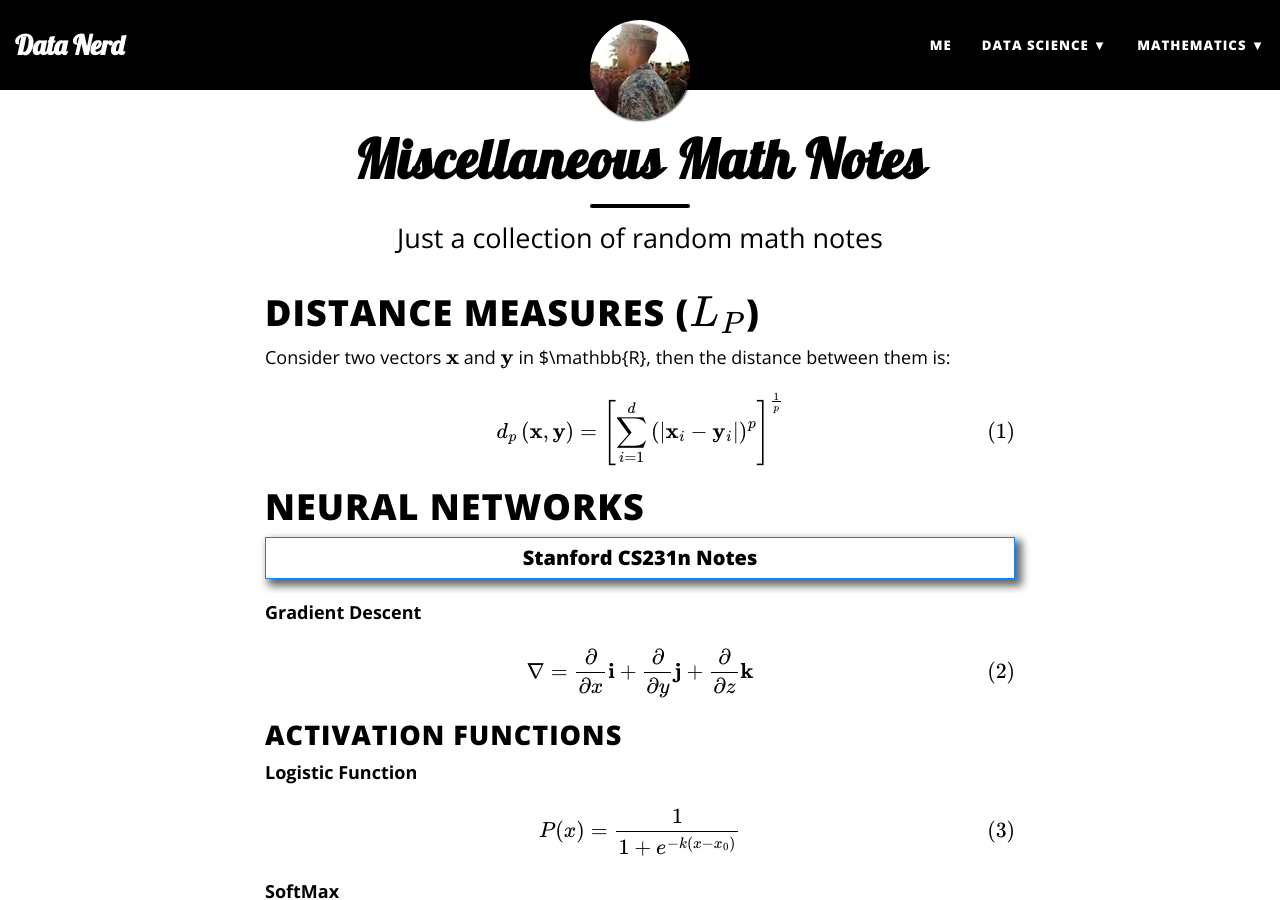
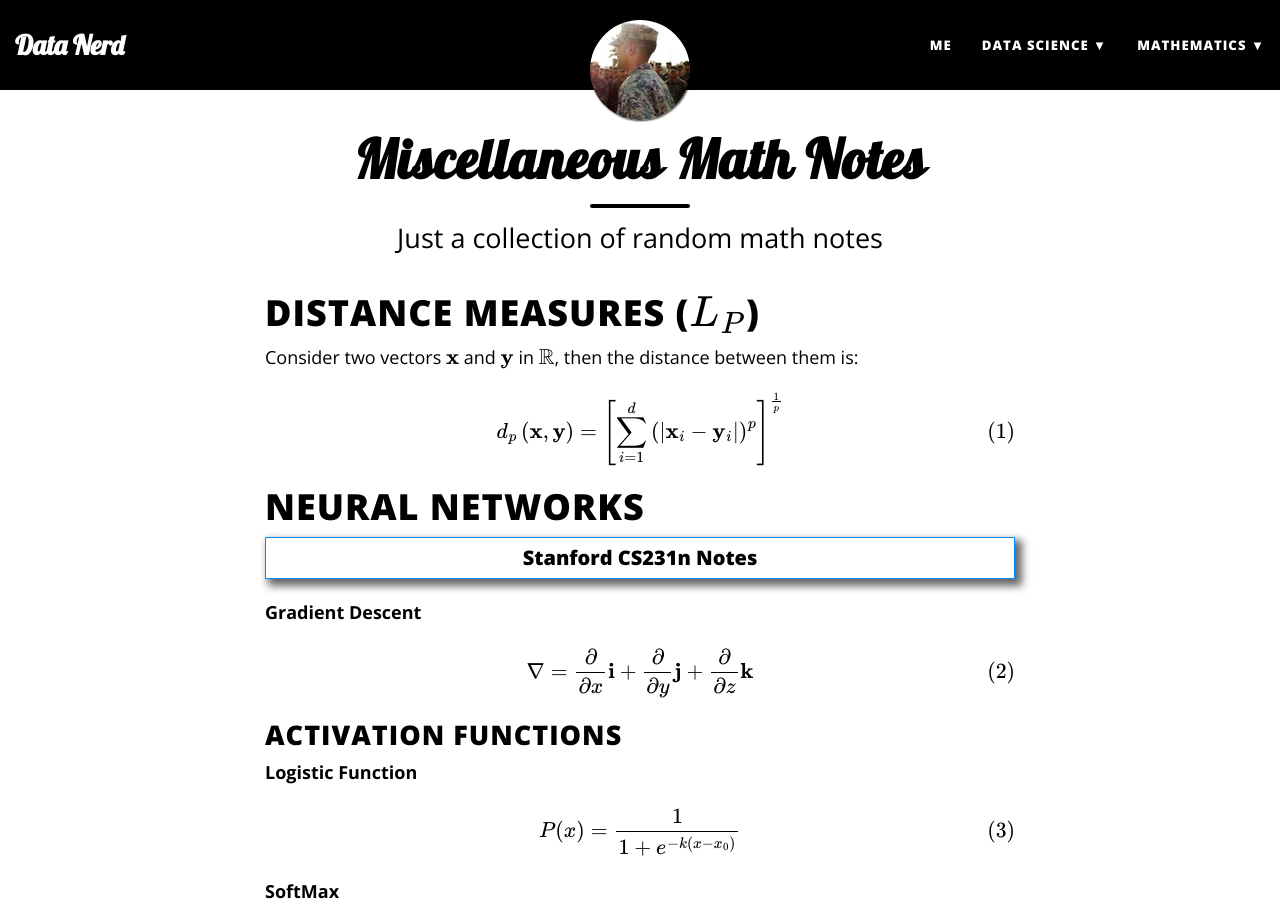
Before and after one commit to adityakunapuli/adityakunapuli.github.io, a Jekyll site: the page built from miscnotes.md, in a window 1280 px wide and 900 px high. Built offline with Jekyll 4.4.1, drawn with Linux system fonts in a browser that asks for light colours; formulas are drawn with MathJax 3.

Commit message:
fixed latex

```diff
--- a/miscnotes.md
+++ b/miscnotes.md
@@ -6,7 +6,7 @@ published: true
 ---
 # Distance Measures ($L_P$)
 
-Consider two vectors $\mathbf{x}$ and $\mathbf{y}$ in $\mathbb{R}, then the distance between them is:
+Consider two vectors $\mathbf{x}$ and $\mathbf{y}$ in $\mathbb{R}$, then the distance between them is:
 
 \begin{equation}
 d_{p}\left(\mathbf{x}, \mathbf{y}\right)=\left[\sum_{i=1}^{d} \left(\lvert\mathbf{x}_i - \mathbf{y}_i\rvert\right)^p\right]^{\frac{1}{p}}
```
